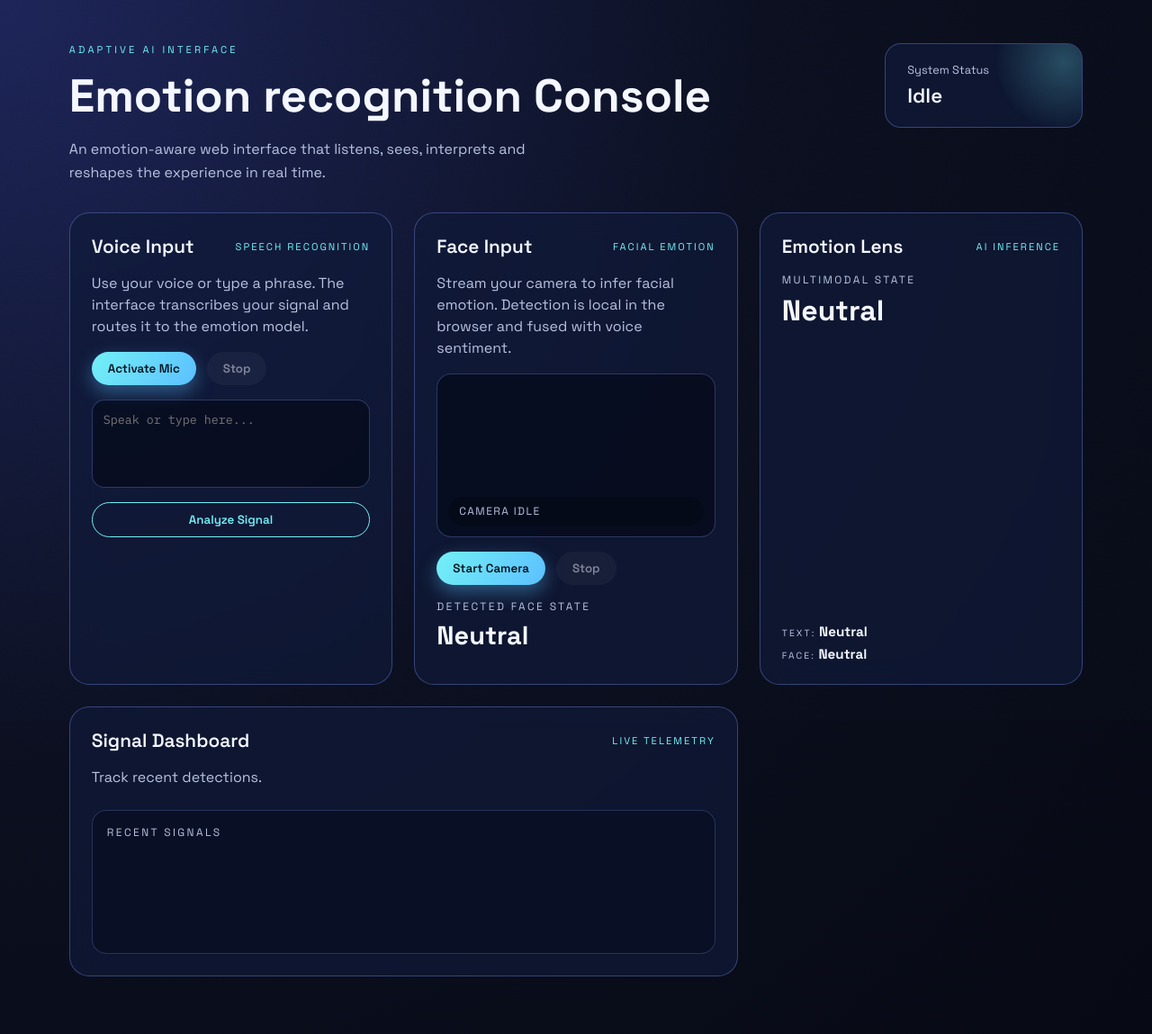
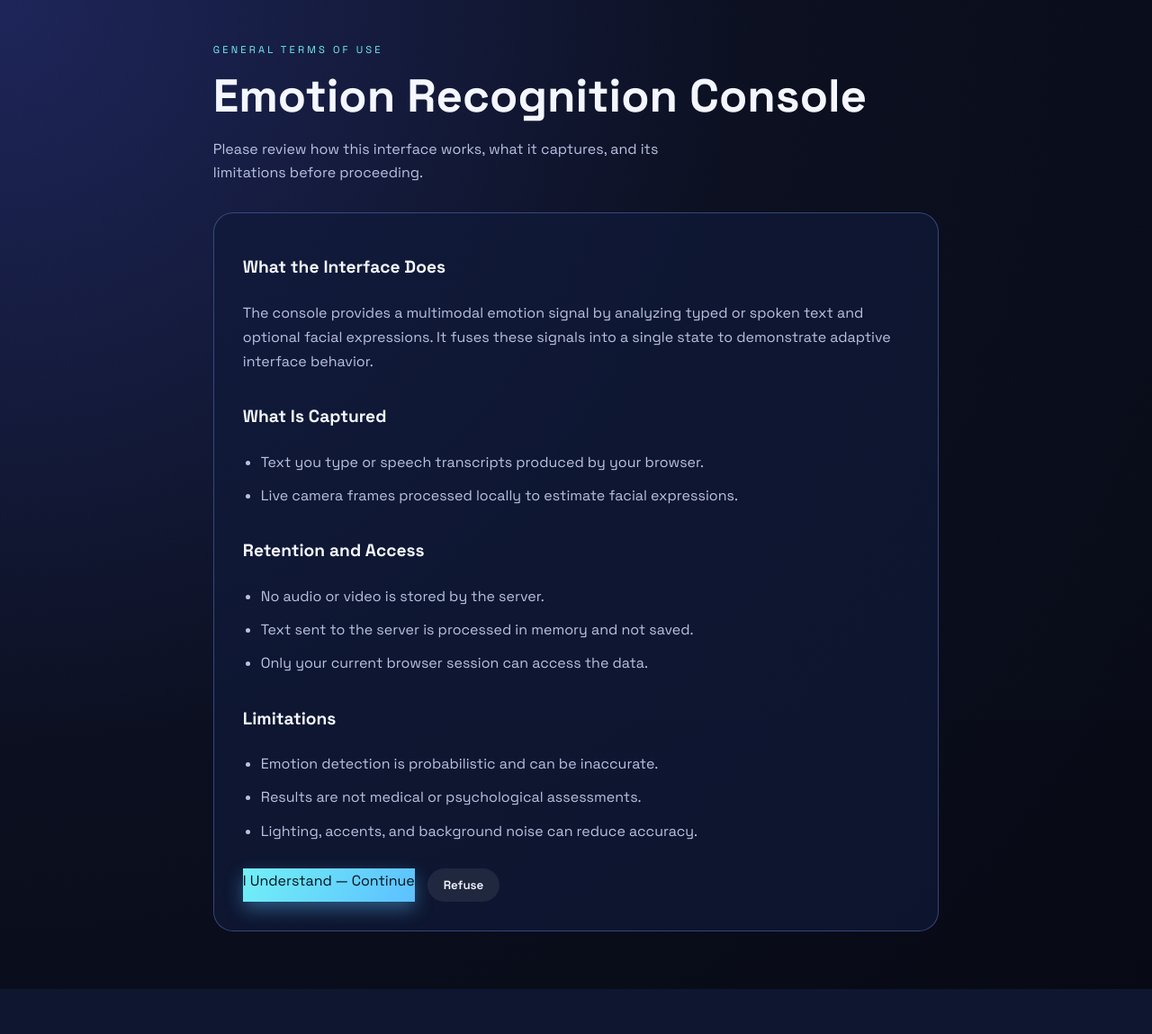
Before and after one commit to Manuela222/Speech-Emotional-Recognition, a Flask app: page / in a window 1280 px wide. Shown: the whole page at 90% size. After the commit the page ends 1099 px from the top, so only its background shows below. Run offline with Flask 3, Linux system fonts and the light colour scheme; some libraries are stand-ins or nearby versions.

Commit message:
consent add

```diff
--- a/app.py
+++ b/app.py
@@ -125,6 +125,11 @@ MODEL = train_model()
 
 
 @app.route("/")
+def terms() -> str:
+    return render_template("terms.html")
+
+
+@app.route("/app")
 def index() -> str:
     return render_template("index.html")
 
--- a/static/css/style.css
+++ b/static/css/style.css
@@ -337,6 +337,55 @@ button:hover:not(:disabled) {
   font-size: 0.9rem;
 }
 
+.frame.terms {
+  max-width: 960px;
+  margin: 0 auto;
+}
+
+.link-button {
+  text-decoration: none;
+  display: inline-block;
+}
+
+.terms-card {
+  background: var(--panel);
+  border: 1px solid var(--panel-border);
+  border-radius: 22px;
+  padding: 32px;
+  display: grid;
+  gap: 20px;
+  line-height: 1.7;
+}
+
+.terms-card h2 {
+  font-size: 1.2rem;
+  margin-top: 12px;
+}
+
+.terms-card p {
+  color: var(--muted);
+}
+
+.terms-card ul {
+  margin-left: 20px;
+  color: var(--muted);
+  display: grid;
+  gap: 10px;
+}
+
+.terms-actions {
+  margin-top: 8px;
+  display: flex;
+  gap: 14px;
+  flex-wrap: wrap;
+}
+
+.terms-warning {
+  margin-top: 12px;
+  color: #ff4d4d;
+  font-weight: 600;
+}
+
 @keyframes pulse {
   0%,
   100% {
--- /dev/null
+++ b/templates/terms.html
@@ -0,0 +1,68 @@
+<!DOCTYPE html>
+<html lang="en">
+  <head>
+    <meta charset="UTF-8" />
+    <meta name="viewport" content="width=device-width, initial-scale=1.0" />
+    <title>Terms of Use · Neural HCI Console</title>
+    <link rel="stylesheet" href="/static/css/style.css" />
+  </head>
+  <body>
+    <div class="noise"></div>
+    <main class="frame terms">
+      <header class="hero">
+        <div>
+          <p class="eyebrow">General Terms of Use</p>
+          <h1>Emotion Recognition Console</h1>
+          <p class="subhead">
+            Please review how this interface works, what it captures, and its
+            limitations before proceeding.
+          </p>
+        </div>
+      </header>
+
+      <section class="terms-card">
+        <h2>What the Interface Does</h2>
+        <p>
+          The console provides a multimodal emotion signal by analyzing typed or
+          spoken text and optional facial expressions. It fuses these signals into a
+          single state to demonstrate adaptive interface behavior.
+        </p>
+
+        <h2>What Is Captured</h2>
+        <ul>
+          <li>Text you type or speech transcripts produced by your browser.</li>
+          <li>Live camera frames processed locally to estimate facial expressions.</li>
+        </ul>
+
+        <h2>Retention and Access</h2>
+        <ul>
+          <li>No audio or video is stored by the server.</li>
+          <li>Text sent to the server is processed in memory and not saved.</li>
+          <li>Only your current browser session can access the data.</li>
+        </ul>
+
+        <h2>Limitations</h2>
+        <ul>
+          <li>Emotion detection is probabilistic and can be inaccurate.</li>
+          <li>Results are not medical or psychological assessments.</li>
+          <li>Lighting, accents, and background noise can reduce accuracy.</li>
+        </ul>
+
+        <div class="terms-actions">
+          <a class="primary link-button" href="/app">I Understand — Continue</a>
+          <button id="refuseButton" class="ghost">Refuse</button>
+        </div>
+        <p id="refuseMessage" class="terms-warning" hidden>
+          You cannot use the interface without accepting the terms.
+        </p>
+      </section>
+    </main>
+    <script>
+      const refuseButton = document.getElementById("refuseButton");
+      const refuseMessage = document.getElementById("refuseMessage");
+      refuseButton.addEventListener("click", () => {
+        refuseMessage.hidden = false;
+      });
+    </script>
+  </body>
+</html>
```
